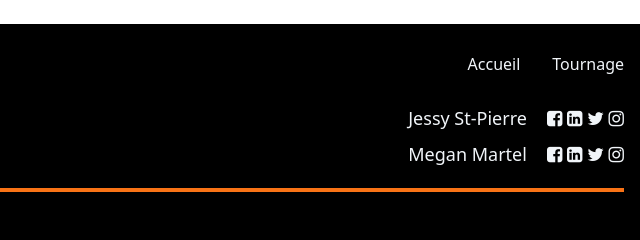
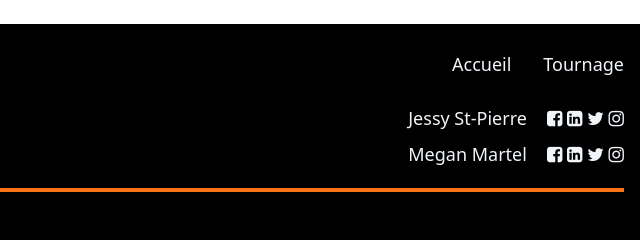
Before and after one commit to jessystpierre/iw2-tp2, a plain HTML site: page j-header-footer.html in a window 1280 px wide. Shown: the top 240 px of the page, 640-1280 px from the left. Drawn offline with nearby package versions, Linux system fonts and the light colour scheme.

Commit message:
ajustement font-size de la nav

```diff
--- a/j-header-footer.html
+++ b/j-header-footer.html
@@ -29,10 +29,10 @@
                 <div class="hidden w-full md:block md:w-auto" id="navbar-default">
                     <ul class="font-medium flex flex-col p-4 md:p-0 mt-4 border rounded-lg md:flex-row md:space-x-8 md:mt-0 md:border-0 bg-stone-800 md:bg-black border-orange-400">
                         <li>
-                            <a href="tournage.html" class="block py-2 pl-3 pr-4 rounded md:border-0 md:hover:text-orange-400 md:p-0 text-slate-100 md:hover:text-orange-400 hover:bg-orange-600 hover:text-white md:hover:bg-transparent">Accueil</a>
+                            <a href="tournage.html" class="block py-2 pl-3 pr-4 rounded md:border-0 md:hover:text-orange-400 md:p-0 text-slate-100 md:hover:text-orange-400 hover:bg-orange-600 hover:text-white md:hover:bg-transparent text-lg">Accueil</a>
                         </li>
                         <li>
-                            <a href="tournage.html" class="block py-2 pl-3 pr-4 rounded md:border-0 md:hover:text-orange-400 md:p-0 text-slate-100 md:hover:text-orange-400 hover:bg-orange-600 hover:text-white md:hover:bg-transparent">Tournage</a>
+                            <a href="tournage.html" class="block py-2 pl-3 pr-4 rounded md:border-0 md:hover:text-orange-400 md:p-0 text-slate-100 md:hover:text-orange-400 hover:bg-orange-600 hover:text-white md:hover:bg-transparent text-lg">Tournage</a>
                         </li>
                     </ul>
                 </div>
```
